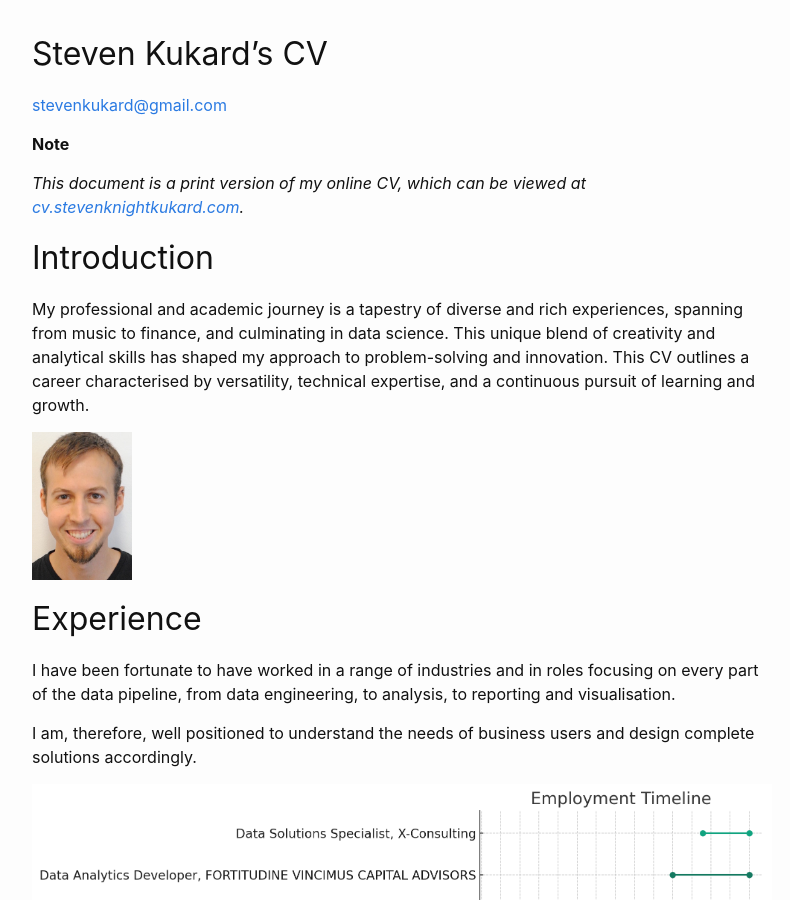
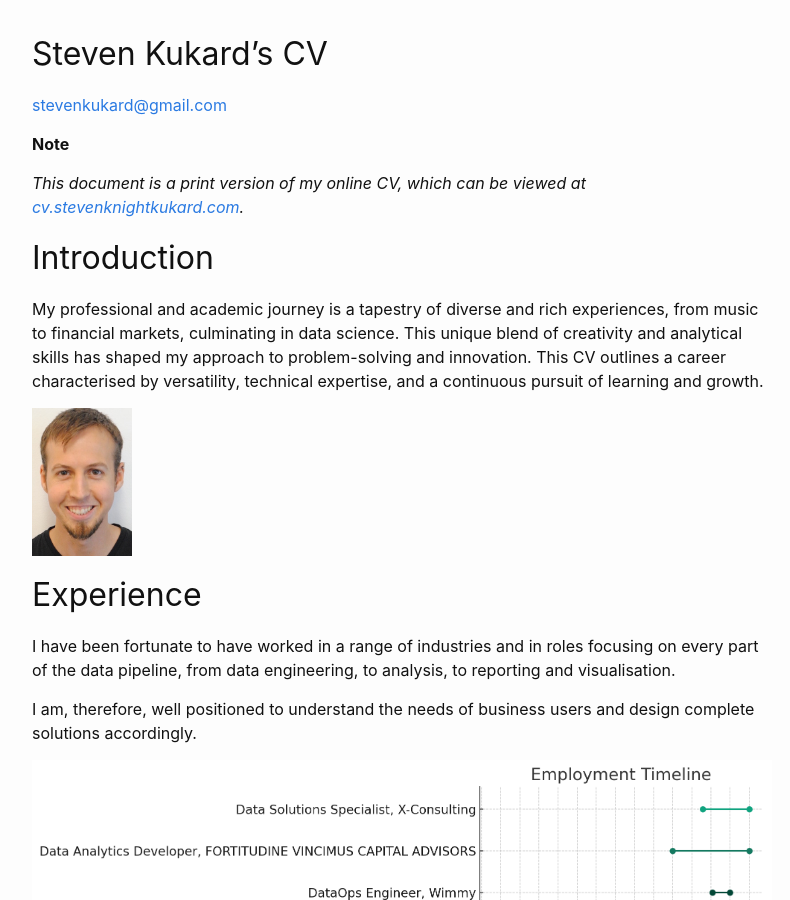
Before and after one commit to stevenkukard/cv, a Jekyll site: the page built from combined.markdown, in a window 1280 px wide and 900 px high. Shown: the whole window, without its empty margins (238-1028 px from the left). Built offline with Jekyll 4.4.1, drawn with Linux system fonts in a browser that asks for light colours; our own code applies the rules of GitHub Pages for plain Markdown files.

Commit message:
Update combined.markdown

```diff
--- a/combined.markdown
+++ b/combined.markdown
@@ -16,7 +16,7 @@ layout: print
 <!-- ## Introduction -->
 <!-- This is the online home for my CV, specifically focused on Data Science.  -->
 
-My professional and academic journey is a tapestry of diverse and rich experiences, spanning from music to finance, and culminating in data science. This unique blend of creativity and analytical skills has shaped my approach to problem-solving and innovation. This CV outlines a career characterised by versatility, technical expertise, and a continuous pursuit of learning and growth.
+My professional and academic journey is a tapestry of diverse and rich experiences, from music to financial markets, culminating in data science. This unique blend of creativity and analytical skills has shaped my approach to problem-solving and innovation. This CV outlines a career characterised by versatility, technical expertise, and a continuous pursuit of learning and growth.
 
 <img src="/assets/steven-portrait-cropped.jpg" alt="Image: Portrait" width="100"/>
 
@@ -163,6 +163,8 @@ On the front end I mainly use Python and R **UI frameworks** (Streamlit, Dash, S
 
 My journey has taken me from music, to finance, to data science. I've kept a foot in the music world, taking on the occasional composition project.
 
+<!-- After completing my undergraduate degree in music, I spent a year working as a freelance composer and music producer. I then moved into finance, working as a quantitative analyst for a hedge fund. I spent 5 years in finance, completing my CFA 1 and honours degree in statistics. I then moved into data science, working as a data scientist for a large South African retailer. I've been working as a data scientist for the past 3 years. -->
+
 ---
 
 
```
